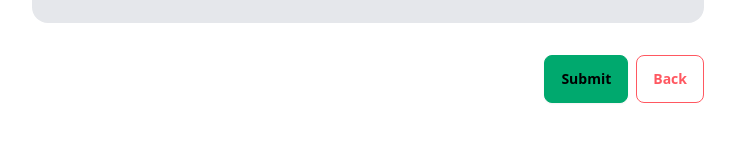
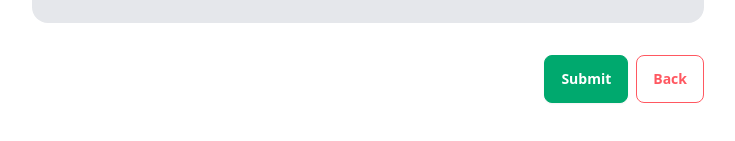
Before and after one commit to budiigunawan/sahabit, a React (Vite) app: page /edit-habit/1 in a window 1280 px wide. Shown: the part 641-782 px from the top of the page, without its empty margins (272-1007 px from the left). Built offline with nearby package versions, Linux system fonts and the light colour scheme.

Commit message:
feat: implement loading on edit habit

```diff
--- a/src/routes/edit-habit.tsx
+++ b/src/routes/edit-habit.tsx
@@ -1,7 +1,15 @@
 import { Layout } from '../components/layout';
-import { Link, Form, redirect, useLoaderData } from 'react-router-dom';
+import {
+  Link,
+  Form,
+  redirect,
+  useLoaderData,
+  useNavigation,
+  Navigation,
+} from 'react-router-dom';
 import { editHabit, getHabit } from '../habits';
 import { Habit } from '../types/habit-type';
+import { useMemo } from 'react';
 
 // eslint-disable-next-line @typescript-eslint/no-explicit-any
 async function loader({ params }: { params: any }): Promise<{
@@ -54,6 +62,12 @@ async function action({ request, params }: { request: Request; params: any }) {
 
 export const EditHabit = () => {
   const { habit } = useLoaderData() as { habit: Habit };
+  const navigation: Navigation = useNavigation();
+
+  const isSubmitting = useMemo(
+    () => navigation.state === 'submitting',
+    [navigation]
+  );
 
   return (
     <Layout>
@@ -142,10 +156,21 @@ export const EditHabit = () => {
           </div>
         </div>
         <div className='mt-8 flex gap-2 justify-end'>
-          <button type='submit' className='btn btn-success'>
+          <button
+            type='submit'
+            className={`btn btn-success text-white ${
+              isSubmitting && 'btn-disabled'
+            }`}
+          >
+            {isSubmitting && <span className='loading loading-spinner'></span>}
             Submit
           </button>
-          <Link to='/' className='btn btn-outline btn-error'>
+          <Link
+            to={isSubmitting ? '#' : '/'}
+            className={`btn btn-outline btn-error ${
+              isSubmitting && 'btn-disabled'
+            }`}
+          >
             Back
           </Link>
         </div>
```
